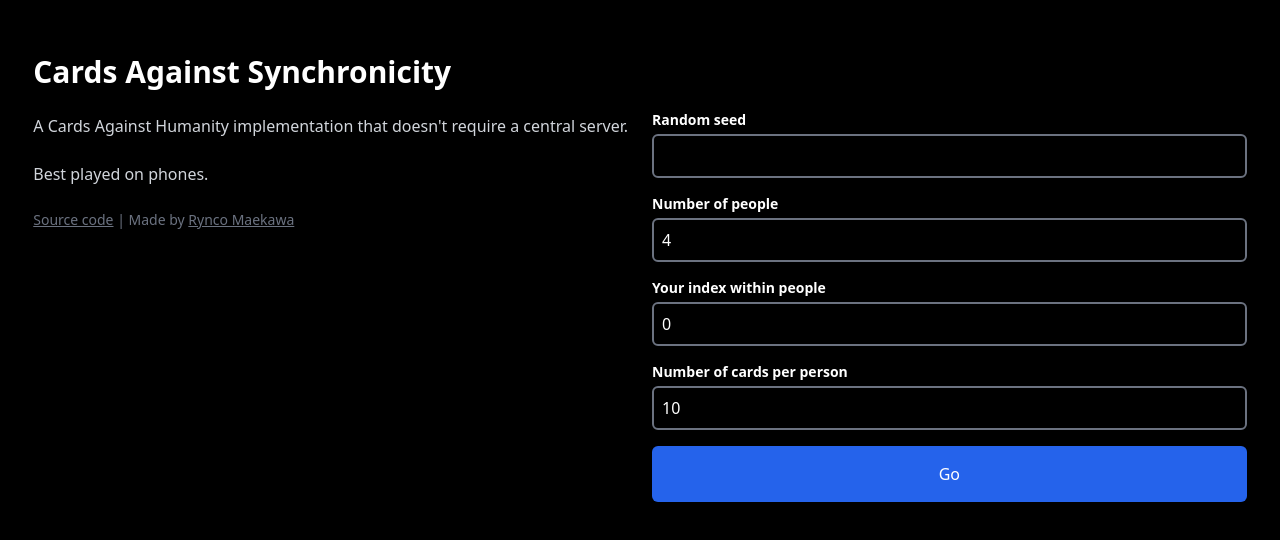
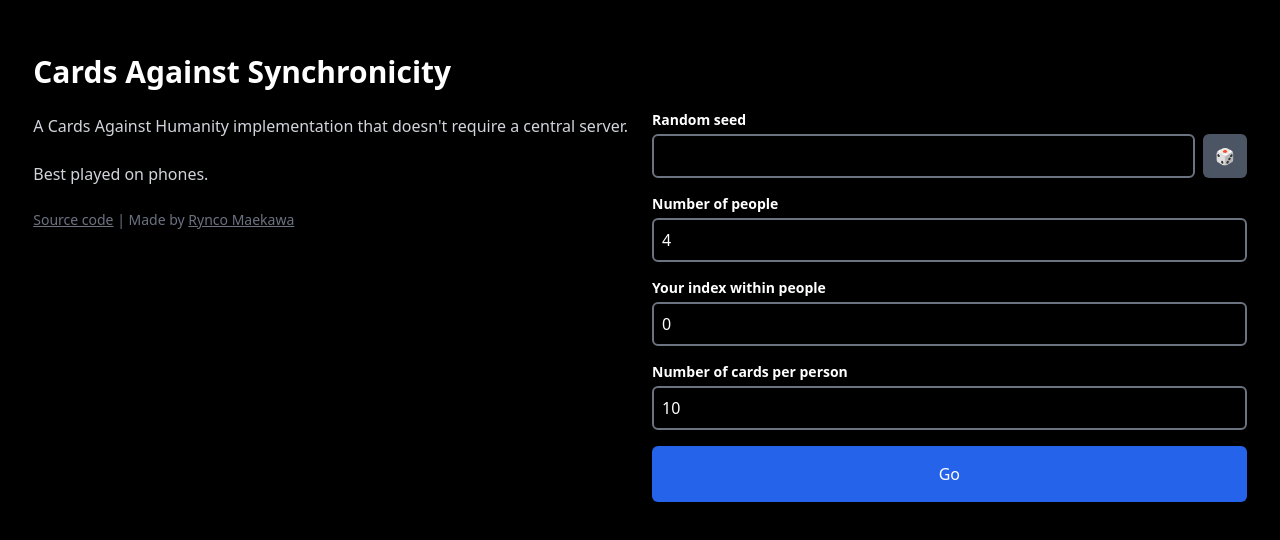
Before and after one commit to Pangpang-Studio/cas, a Vue app: page / in a window 1280 px wide. Shown: the part 134-674 px from the top of the page. Built offline with nearby package versions, Linux system fonts and the light colour scheme.

Commit message:
feat: add random seed generator

```diff
--- a/src/components/Homepage.vue
+++ b/src/components/Homepage.vue
@@ -29,6 +29,10 @@
   }
   emit('submit', submittedData.value!)
 }
+
+function randomSeed() {
+  seed.value = Math.random().toString(36).substring(2, 7).toUpperCase()
+}
 </script>
 
 <template>
@@ -44,7 +48,12 @@
         </p>
       </div>
       <div class="flex flex-col space-y-4 md:pt-20">
-        <Input v-model="seed" label="Random seed" />
+        <div class="flex gap-2 justify-between items-end" >
+          <Input v-model="seed" label="Random seed" class="flex-grow"/>
+          <button @click="randomSeed" class="dice-button py-2.5 px-3 bg-gray-600 hover:bg-gray-700 rounded-md">
+            <span>🎲</span>
+          </button>
+        </div>
         <Input v-model="nPeople" label="Number of people" />
         <Input v-model="idxPerson" label="Your index within people" />
         <Input v-model="cardPerPerson" label="Number of cards per person" />
@@ -60,4 +69,12 @@
 input {
   @apply bg-black border-2 border-gray-500 focus:border-white text-white p-2 rounded-md;
 }
+
+.dice-button span {
+  @apply inline-block transition-transform duration-300 rotate-[360deg];
+}
+
+.dice-button:active span {
+  @apply rotate-0 duration-0;
+}
 </style>
```
